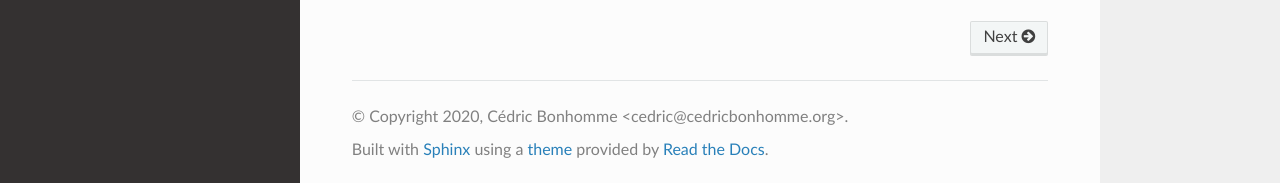
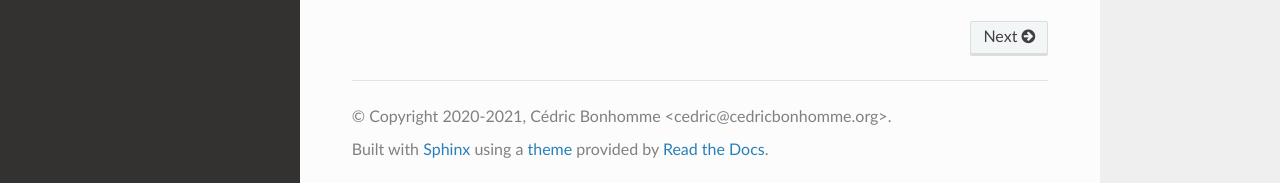
Before and after one commit to monarc-project/stats-service, a Sphinx documentation site: the page built from docs/index.rst, in a window 1280 px wide and 900 px high, scrolled down 502 px. Shown: the part 714-897 px from the top of the window. Built offline with Sphinx 7.4.7 and the Read the Docs theme 2.0.0, drawn with Linux system fonts in a browser that asks for light colours.

```diff
--- a/docs/conf.py
+++ b/docs/conf.py
@@ -18,7 +18,7 @@
 # -- Project information -----------------------------------------------------
 
 project = 'MONARC Stats Service'
-copyright = '2020, Cédric Bonhomme <cedric@cedricbonhomme.org>'
+copyright = '2020-2021, Cédric Bonhomme <cedric@cedricbonhomme.org>'
 author = 'Cédric Bonhomme <cedric@cedricbonhomme.org>'
 
 # The full version, including alpha/beta/rc tags
```
Also changed, not shown: 1 other file.
